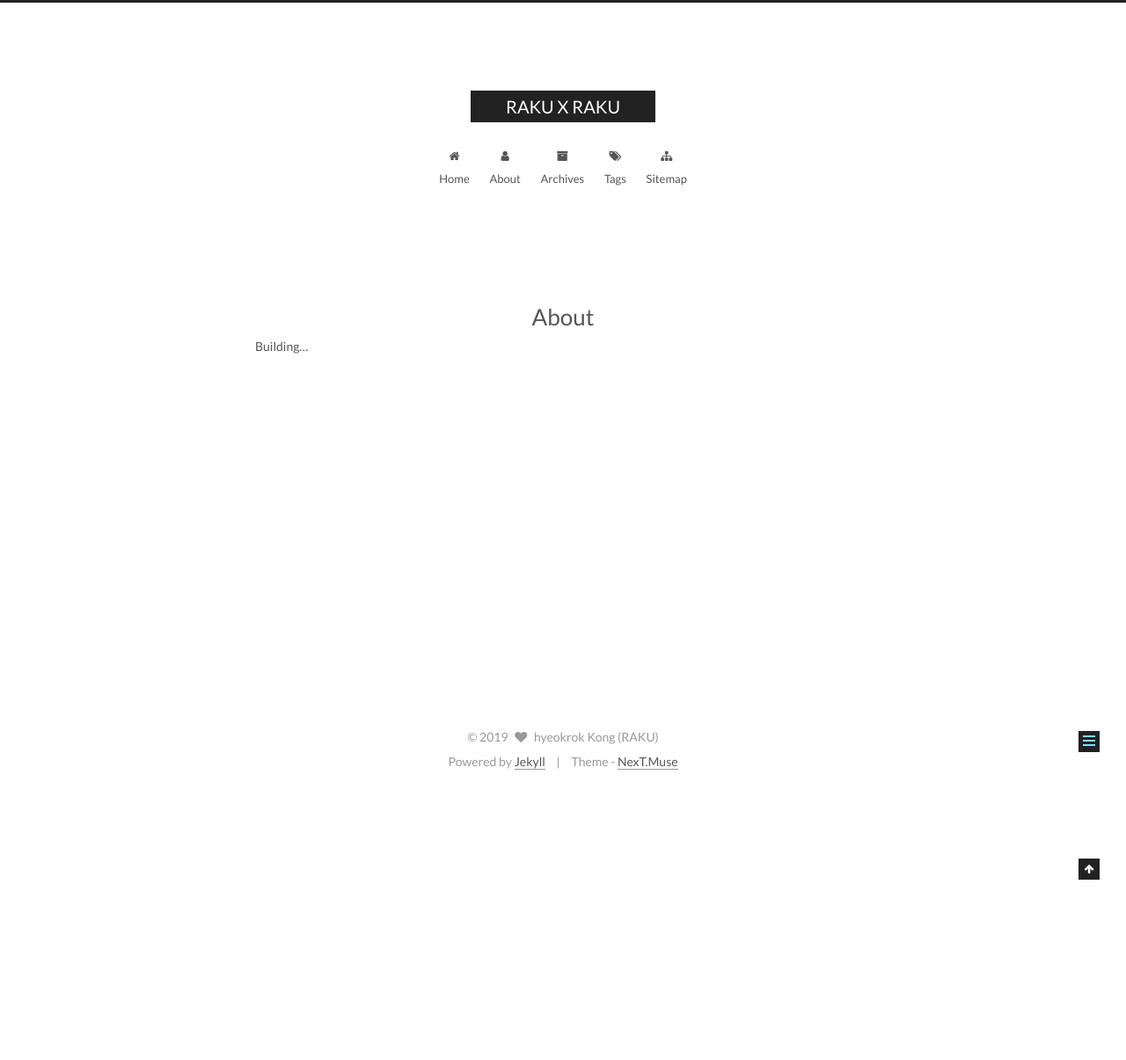
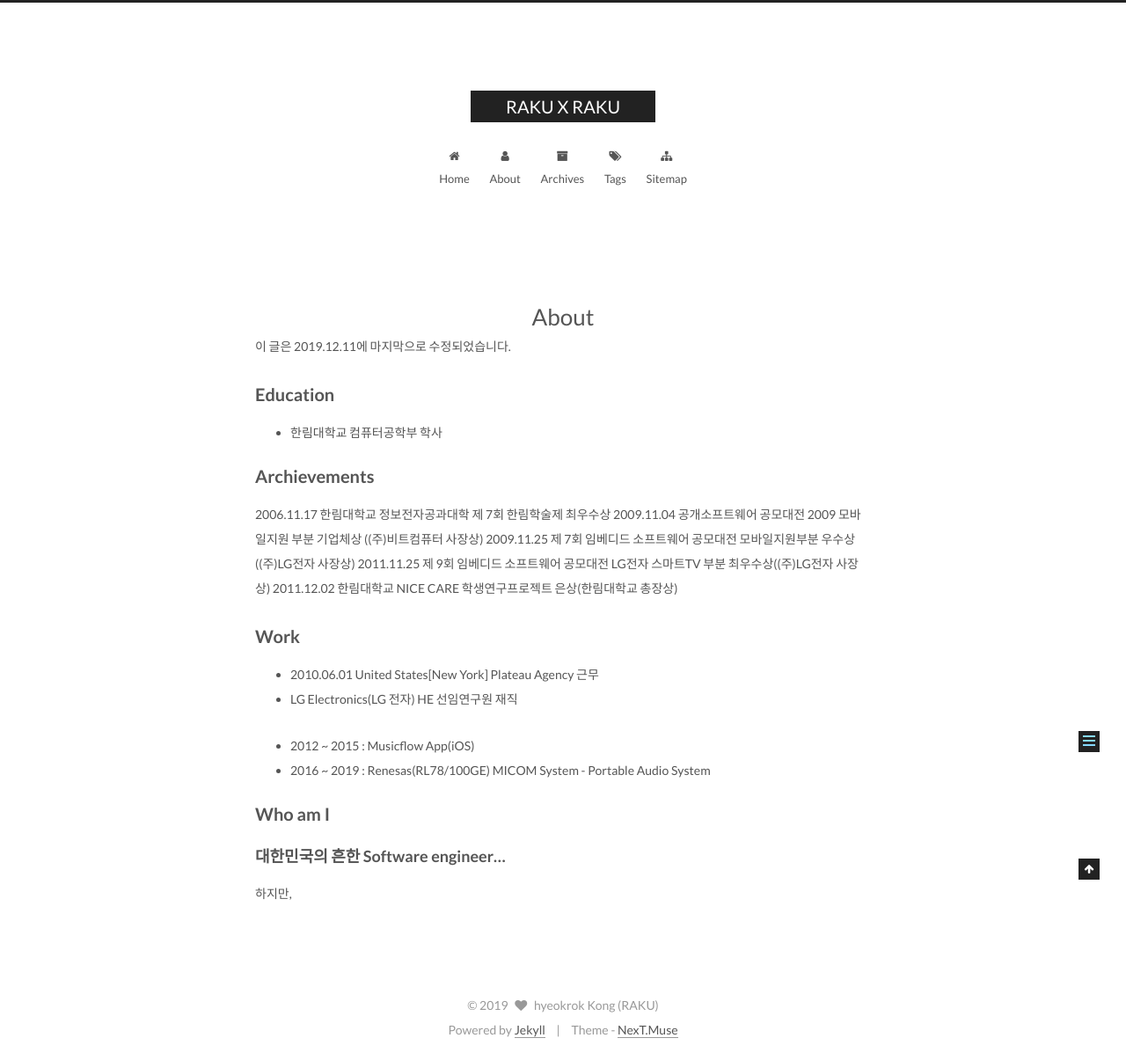
Before and after one commit to ROCKYANEW/rockyanew.github.io, a Jekyll site: the page built from about/index.md, in a window 1280 px wide. Shown: the whole page at 88% size. Built offline with Jekyll 4.4.1, drawn with Linux system fonts in a browser that asks for light colours; before the commit the page ends 900 px from its top, so only the background shows below that.

Commit message:
About 내용 업데이

```diff
--- a/about/index.md
+++ b/about/index.md
@@ -3,4 +3,29 @@ layout: page
 type: about
 ---
 
-Building...
+이 글은 2019.12.11에 마지막으로 수정되었습니다.
+
+## Education
+
+* 한림대학교 컴퓨터공학부 학사
+
+## Archievements
+
+2006.11.17 한림대학교 정보전자공과대학 제 7회 한림학술제 최우수상
+2009.11.04 공개소프트웨어 공모대전 2009 모바일지원 부분 기업체상 ((주)비트컴퓨터 사장상)
+2009.11.25 제 7회 임베디드 소프트웨어 공모대전 모바일지원부분 우수상((주)LG전자 사장상)
+2011.11.25 제 9회 임베디드 소프트웨어 공모대전 LG전자 스마트TV 부분 최우수상((주)LG전자 사장상)
+2011.12.02 한림대학교 NICE CARE 학생연구프로젝트 은상(한림대학교 총장상)
+
+## Work
+
+* 2010.06.01 United States[New York] Plateau Agency 근무
+* LG Electronics(LG 전자) HE 선임연구원 재직
+
+- 2012 ~ 2015 : Musicflow App(iOS)
+- 2016 ~ 2019 : Renesas(RL78/100GE) MICOM System - Portable Audio System
+
+## Who am I
+
+### 대한민국의 흔한 Software engineer...
+하지만,
```
